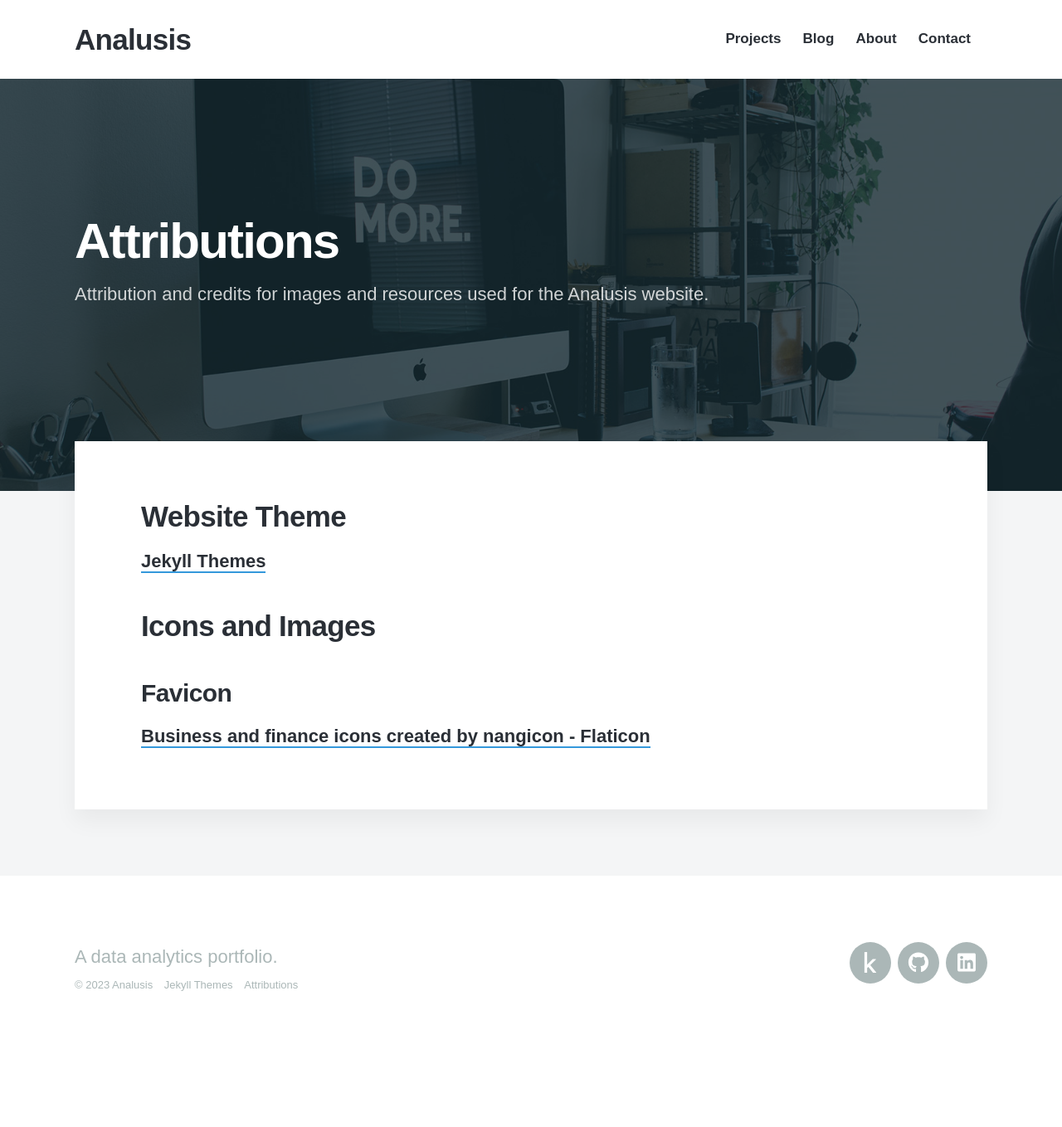
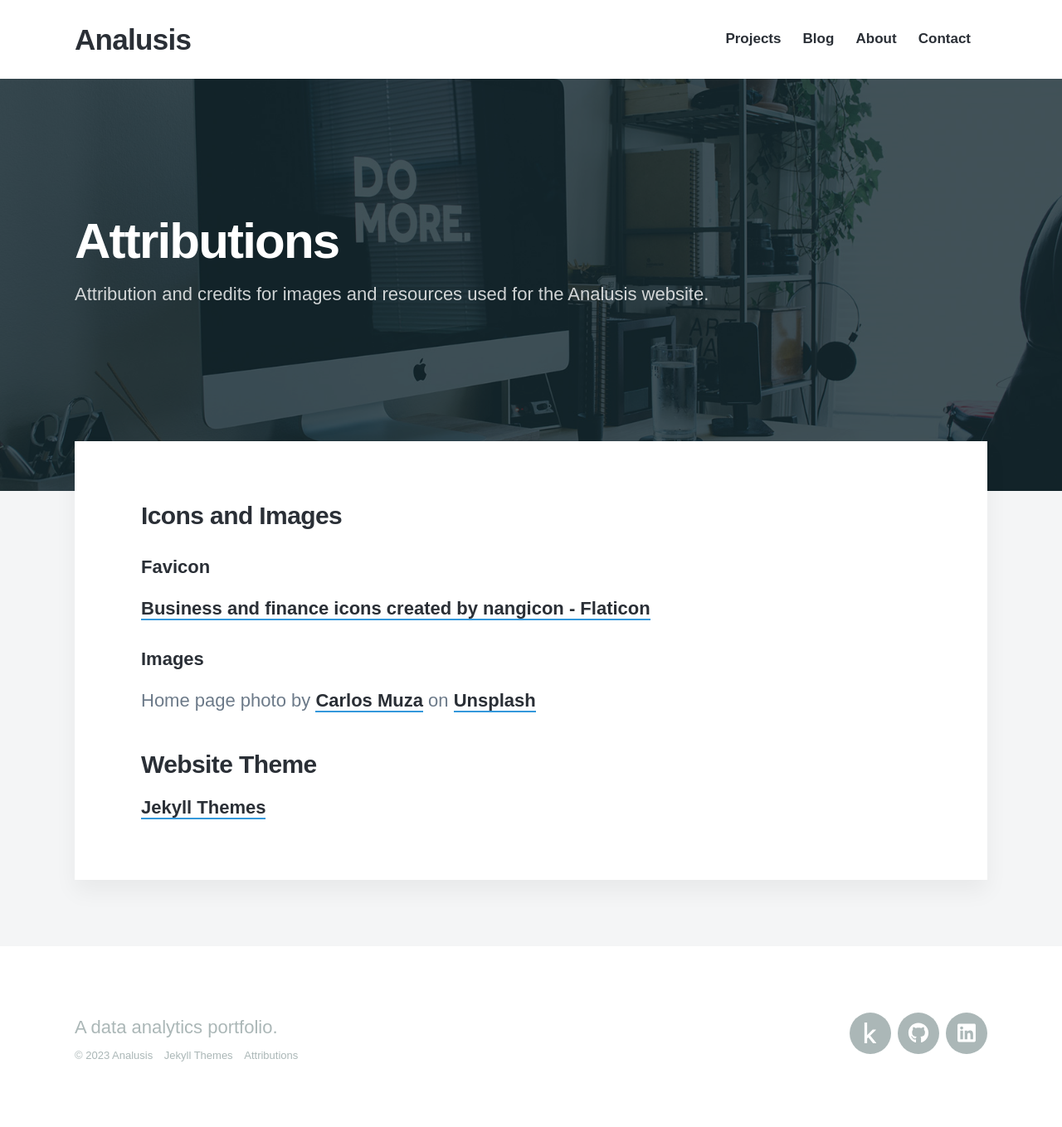
Before and after one commit to analusis/analusis.github.io, a Jekyll site: the page built from _pages/attributions.md, in a window 1280 px wide. Shown: the whole page at 83% size. Built offline with Jekyll 4.4.1, drawn with Linux system fonts in a browser that asks for light colours; nearby versions of some CDN libraries; some web fonts are replaced; before the commit the page ends 1274 px from its top, so only the background shows below that.

Commit message:
Updated attributions

```diff
--- a/_pages/attributions.md
+++ b/_pages/attributions.md
@@ -5,11 +5,13 @@ description: A list of attribution and credits for images and resources used on
 featured_image: /images/demo/about.jpg
 ---
 
-## Website Theme
+### Icons and Images
+#### Favicon
+<a href="https://www.flaticon.com/free-icons/business-and-finance" title="business and finance icons" target="_blank">Business and finance icons created by nangicon - Flaticon</a>
 
+#### Images
+Home page photo by <a href="https://unsplash.com/photos/hpjSkU2UYSU" target="_blank">Carlos Muza</a> on <a href="https://unsplash.com/" target="_blank">Unsplash</a>
+
+
+### Website Theme
 <a href="https://jekyllthemes.io" target="_blank">Jekyll Themes</a>
-
-## Icons and Images
-
-### Favicon
-<a href="https://www.flaticon.com/free-icons/business-and-finance" title="business and finance icons" target="_blank">Business and finance icons created by nangicon - Flaticon</a>
```
